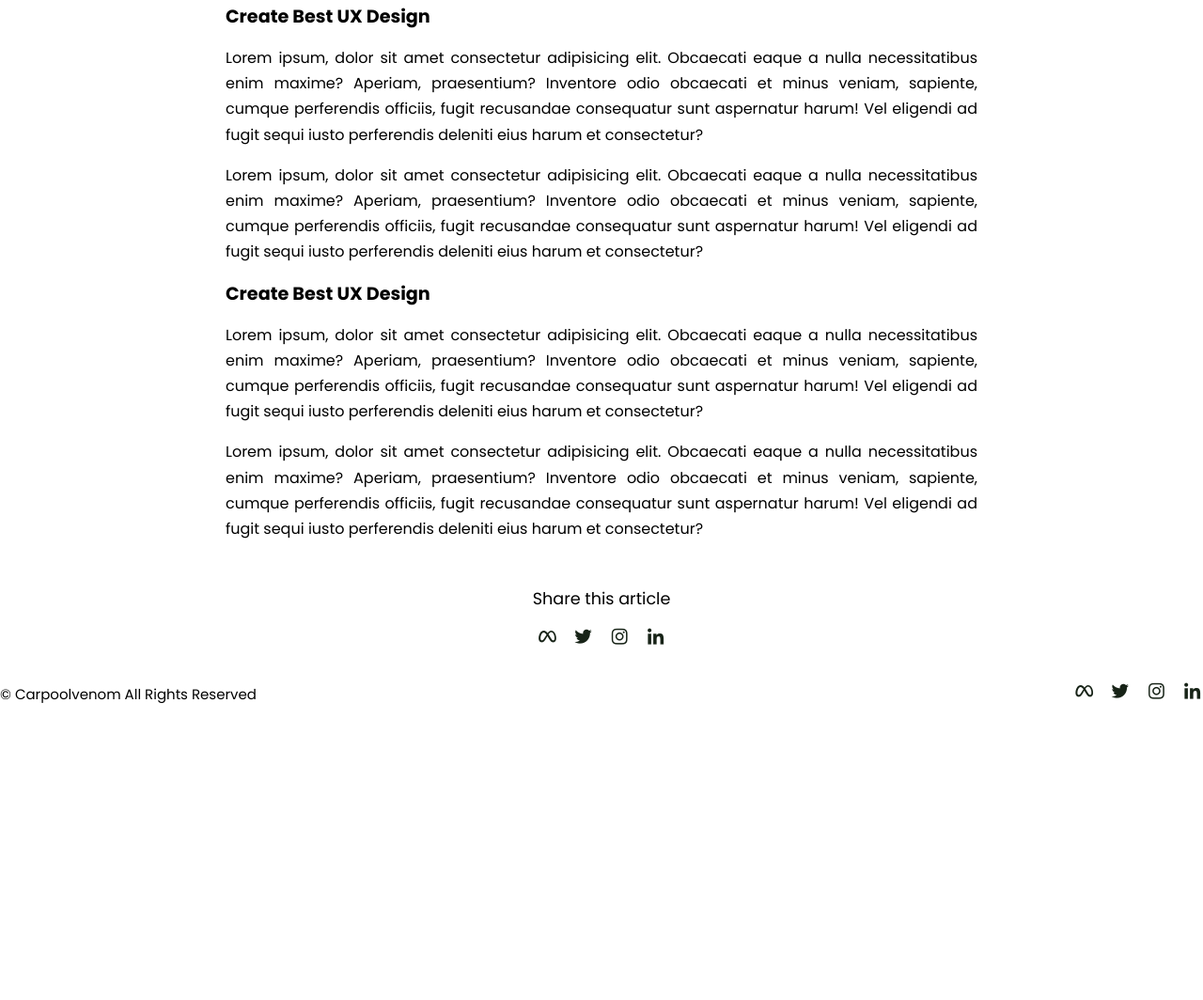
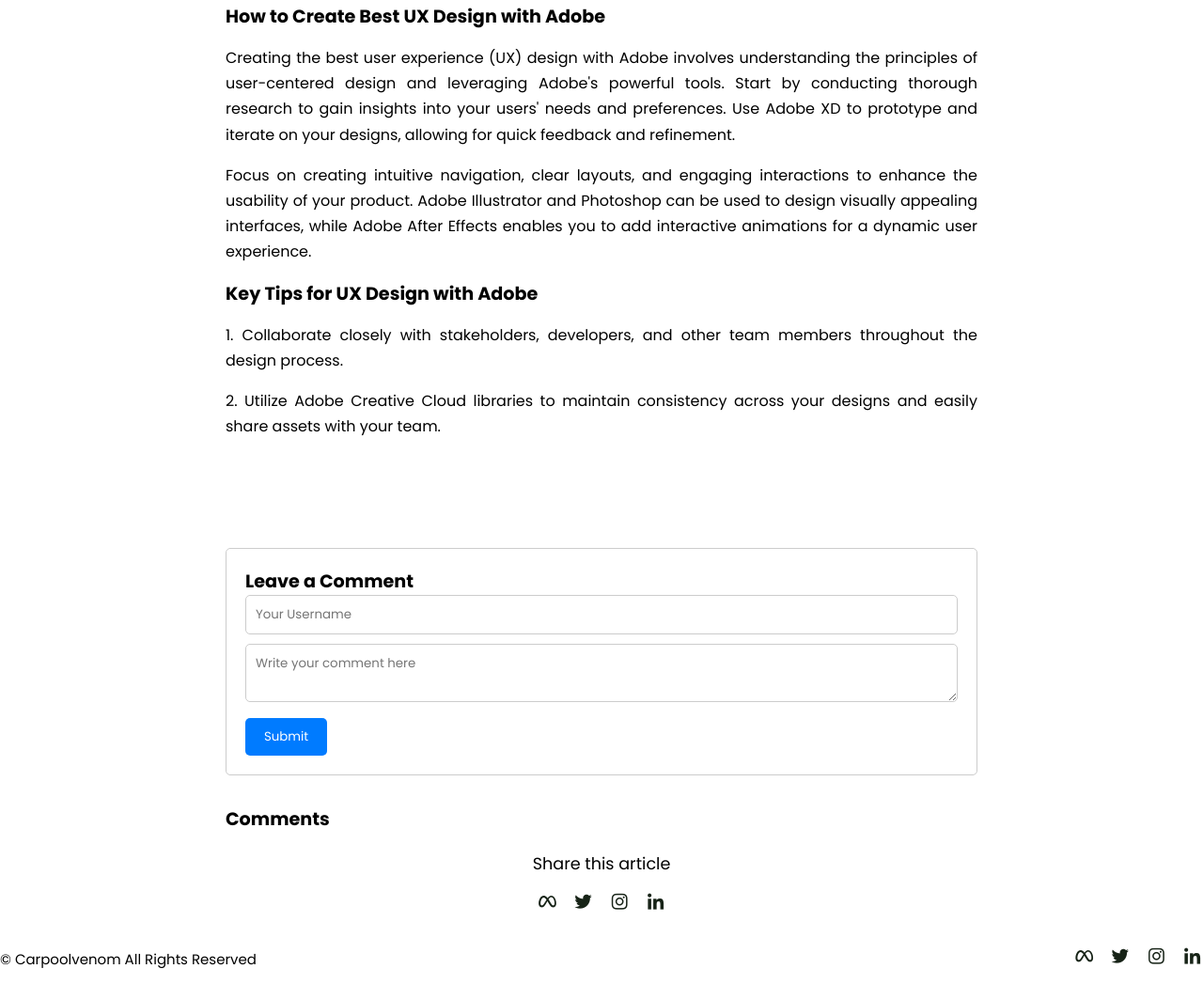
Before and after one commit to jelenad6/baze2, a website: page post-page.html in a window 1280 px wide. Shown: the part 705-1769 px from the top of the page at 94% size. Before the commit the page ends 1487 px from the top, so only its background shows below. Drawn offline with nearby package versions, Linux system fonts and the light colour scheme; no server answers.

Commit message:
Update post-page.html

```diff
--- a/post-page.html
+++ b/post-page.html
@@ -9,6 +9,53 @@
         <title>New Post Page</title>
         <link rel="stylesheet" href="style.css">
         <link href='https://unpkg.com/boxicons@2.1.4/css/boxicons.min.css' rel='stylesheet'>
+        <style>
+            /* Style for comments form */
+#comment-form {
+    margin-top: 20px;
+    padding: 20px;
+    border: 1px solid #ccc;
+    border-radius: 5px;
+}
+
+#comment-form input[type="text"],
+#comment-form textarea {
+    width: 100%;
+    margin-bottom: 10px;
+    padding: 10px;
+    border: 1px solid #ccc;
+    border-radius: 5px;
+}
+
+#comment-form button {
+    background-color: #007bff;
+    color: #fff;
+    border: none;
+    padding: 10px 20px;
+    cursor: pointer;
+    border-radius: 5px;
+}
+
+#comment-form button:hover {
+    background-color: #0056b3;
+}
+
+/* Style for comments list */
+#comments-list {
+    list-style-type: none;
+    padding: 0;
+    margin-top: 20px;
+}
+
+#comments-list li {
+    margin-bottom: 10px;
+    padding: 10px;
+    background-color: #f9f9f9;
+    border: 1px solid #ccc;
+    border-radius: 5px;
+}
+
+        </style>
 
 </head>
 
@@ -17,7 +64,7 @@
         <header>
                 <div class="nav container">
                <a href="#index.html" class="logo">Ve<span>nom</span></a>
-               <a href="#" class="login">Login</a>
+               <a href="register.html" class="login">Sign Up</a>
         </div>
         </header>
         <!-- Post Content -->
@@ -31,14 +78,30 @@
 
        <section class="post-content post-container">
 
-        <h2 class="sub-heading"> Create Best UX Design</h2>
-        <p class="post-text">Lorem ipsum, dolor sit amet consectetur adipisicing elit. Obcaecati eaque a nulla necessitatibus enim maxime? Aperiam, praesentium? Inventore odio obcaecati et minus veniam, sapiente, cumque perferendis officiis, fugit recusandae consequatur sunt aspernatur harum! Vel eligendi ad fugit sequi iusto perferendis deleniti eius harum et consectetur?</p>
-        <p class="post-text">Lorem ipsum, dolor sit amet consectetur adipisicing elit. Obcaecati eaque a nulla necessitatibus enim maxime? Aperiam, praesentium? Inventore odio obcaecati et minus veniam, sapiente, cumque perferendis officiis, fugit recusandae consequatur sunt aspernatur harum! Vel eligendi ad fugit sequi iusto perferendis deleniti eius harum et consectetur?</p>
-        <h2 class="sub-heading"> Create Best UX Design</h2>
-        <p class="post-text">Lorem ipsum, dolor sit amet consectetur adipisicing elit. Obcaecati eaque a nulla necessitatibus enim maxime? Aperiam, praesentium? Inventore odio obcaecati et minus veniam, sapiente, cumque perferendis officiis, fugit recusandae consequatur sunt aspernatur harum! Vel eligendi ad fugit sequi iusto perferendis deleniti eius harum et consectetur?</p>
-        <p class="post-text">Lorem ipsum, dolor sit amet consectetur adipisicing elit. Obcaecati eaque a nulla necessitatibus enim maxime? Aperiam, praesentium? Inventore odio obcaecati et minus veniam, sapiente, cumque perferendis officiis, fugit recusandae consequatur sunt aspernatur harum! Vel eligendi ad fugit sequi iusto perferendis deleniti eius harum et consectetur?</p>
+        <h2 class="sub-heading">How to Create Best UX Design with Adobe</h2>
+        <p class="post-text">Creating the best user experience (UX) design with Adobe involves understanding the principles of user-centered design and leveraging Adobe's powerful tools. Start by conducting thorough research to gain insights into your users' needs and preferences. Use Adobe XD to prototype and iterate on your designs, allowing for quick feedback and refinement.</p>
+        <p class="post-text">Focus on creating intuitive navigation, clear layouts, and engaging interactions to enhance the usability of your product. Adobe Illustrator and Photoshop can be used to design visually appealing interfaces, while Adobe After Effects enables you to add interactive animations for a dynamic user experience.</p>
+        <h2 class="sub-heading">Key Tips for UX Design with Adobe</h2>
+        <p class="post-text">1. Collaborate closely with stakeholders, developers, and other team members throughout the design process.</p>
+        <p class="post-text">2. Utilize Adobe Creative Cloud libraries to maintain consistency across your designs and easily share assets with your team.</p>
+
 
        </section>
+<section>
+       <!-- Comments Form -->
+<form id="comment-form" class="post-container">
+    <h2 class="sub-heading">Leave a Comment</h2>
+    <input type="text" id="username" placeholder="Your Username" required>
+    <textarea id="comment" placeholder="Write your comment here" required></textarea>
+    <button type="submit" id="submit-comment">Submit</button>
+</form>
+</section>
+
+<!-- Comments Section -->
+<div id="comments-section" class="post-container">
+    <h2 class="sub-heading">Comments</h2>
+    <ul id="comments-list"></ul>
+</div>
 
        <!--Share-->
        <div class="share post-container">
@@ -68,7 +131,7 @@
   src="https://code.jquery.com/jquery-3.7.1.js"
   integrity="sha256-eKhayi8LEQwp4NKxN+CfCh+3qOVUtJn3QNZ0TciWLP4="
   crossorigin="anonymous"></script>
-        <script src="main.js"></script>
+        <script src="post.js"></script>
 
 </body>
 </html>
```
